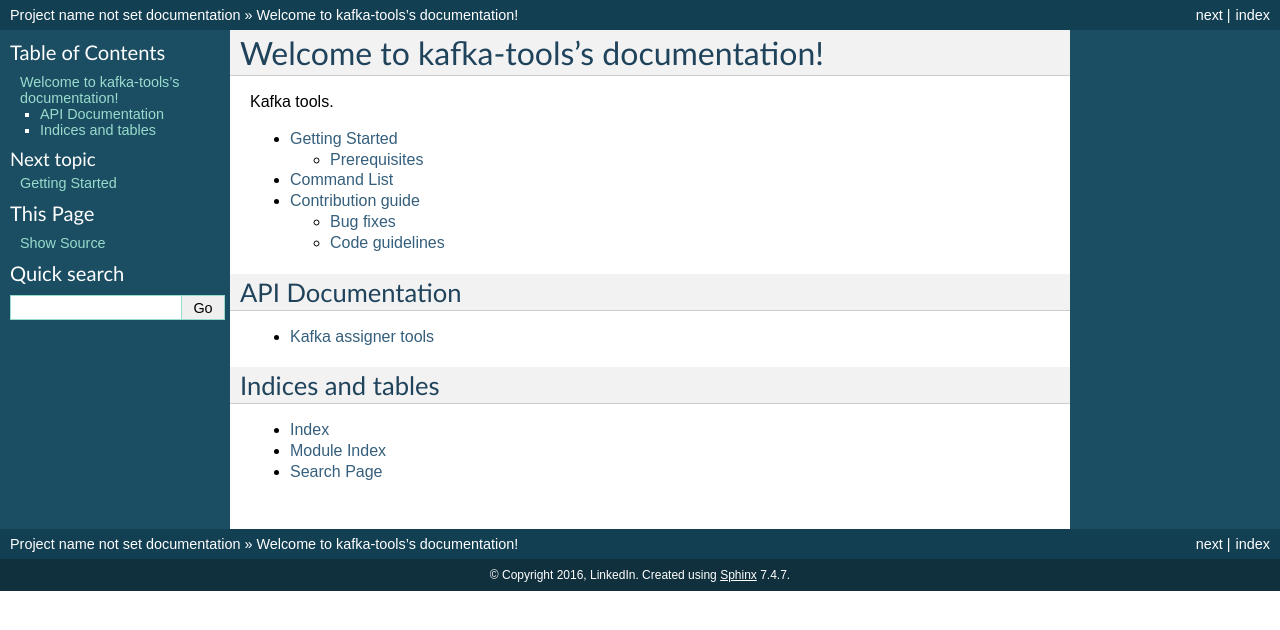
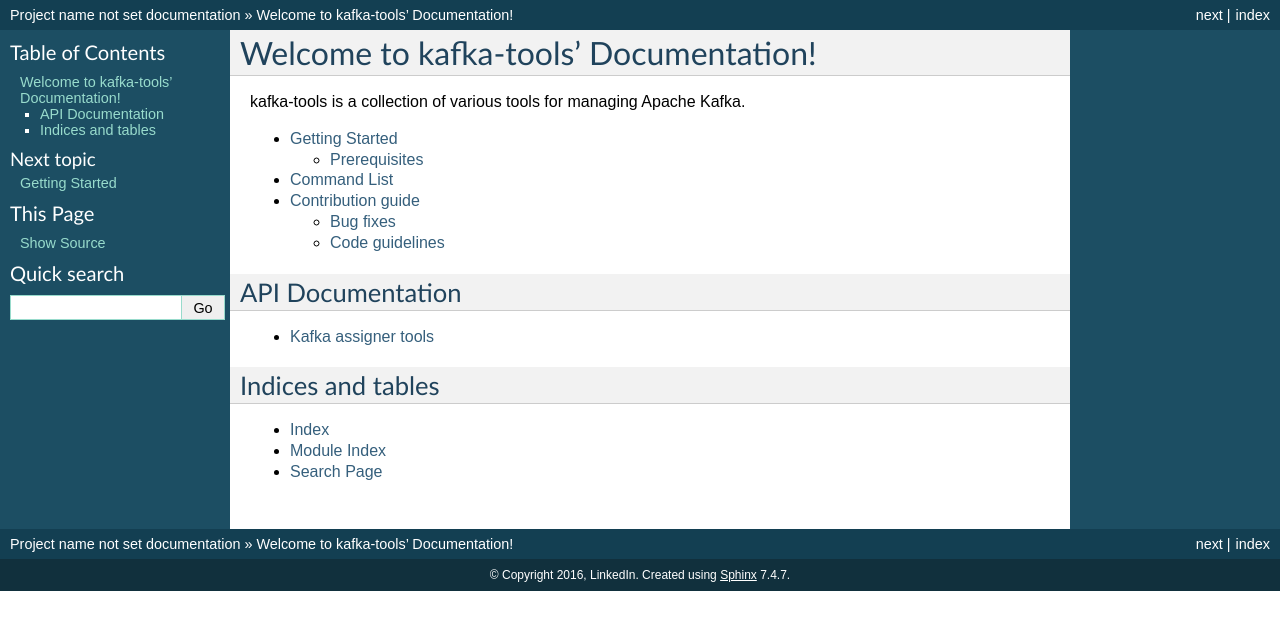
Before and after one commit to linkedin/kafka-tools, a Sphinx documentation site: the page built from docs/index.rst, in a window 1280 px wide. Shown: the top 630 px of the page. Built offline with Sphinx 7.4.7, drawn with Linux system fonts in a browser that asks for light colours.

Commit message:
Format docs index page.

```diff
--- a/docs/index.rst
+++ b/docs/index.rst
@@ -1,8 +1,8 @@
-=======================================
-Welcome to kafka-tools's documentation!
-=======================================
+======================================
+Welcome to kafka-tools' Documentation!
+======================================
 
-Kafka tools.
+kafka-tools is a collection of various tools for managing Apache Kafka.
 
 .. toctree::
    :maxdepth: 2
```
